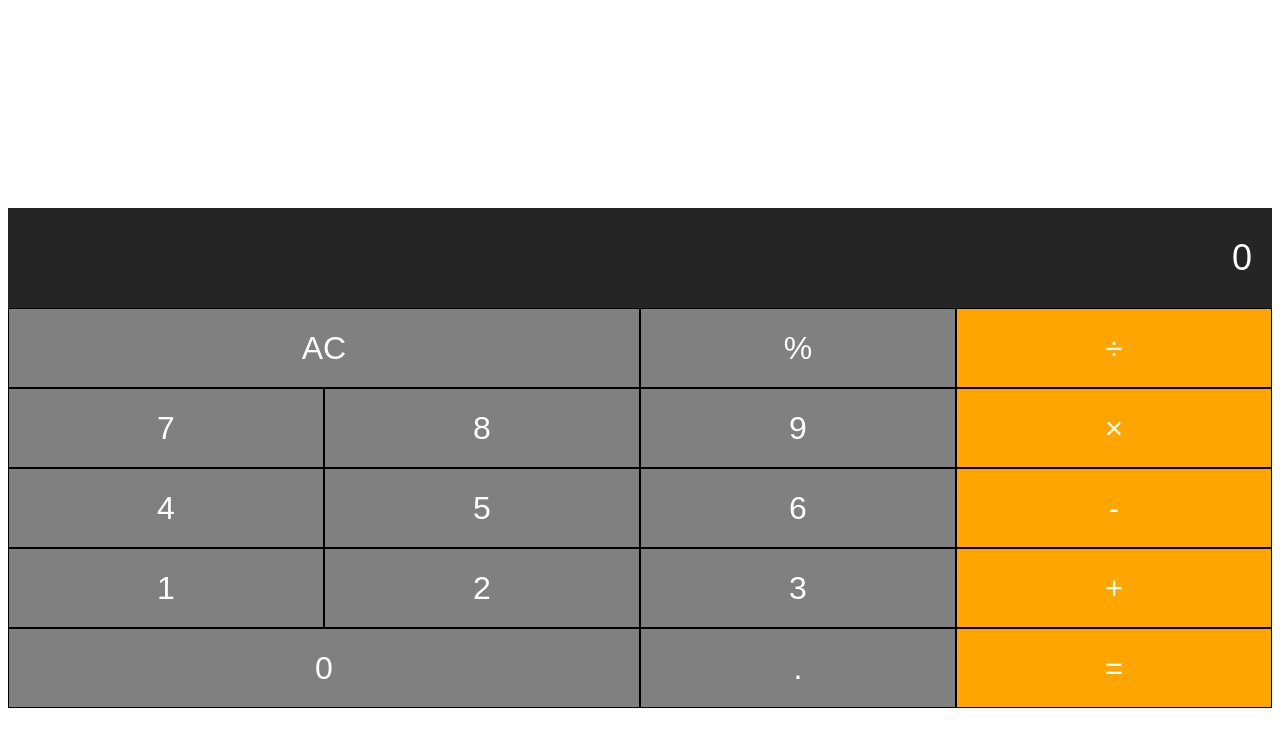
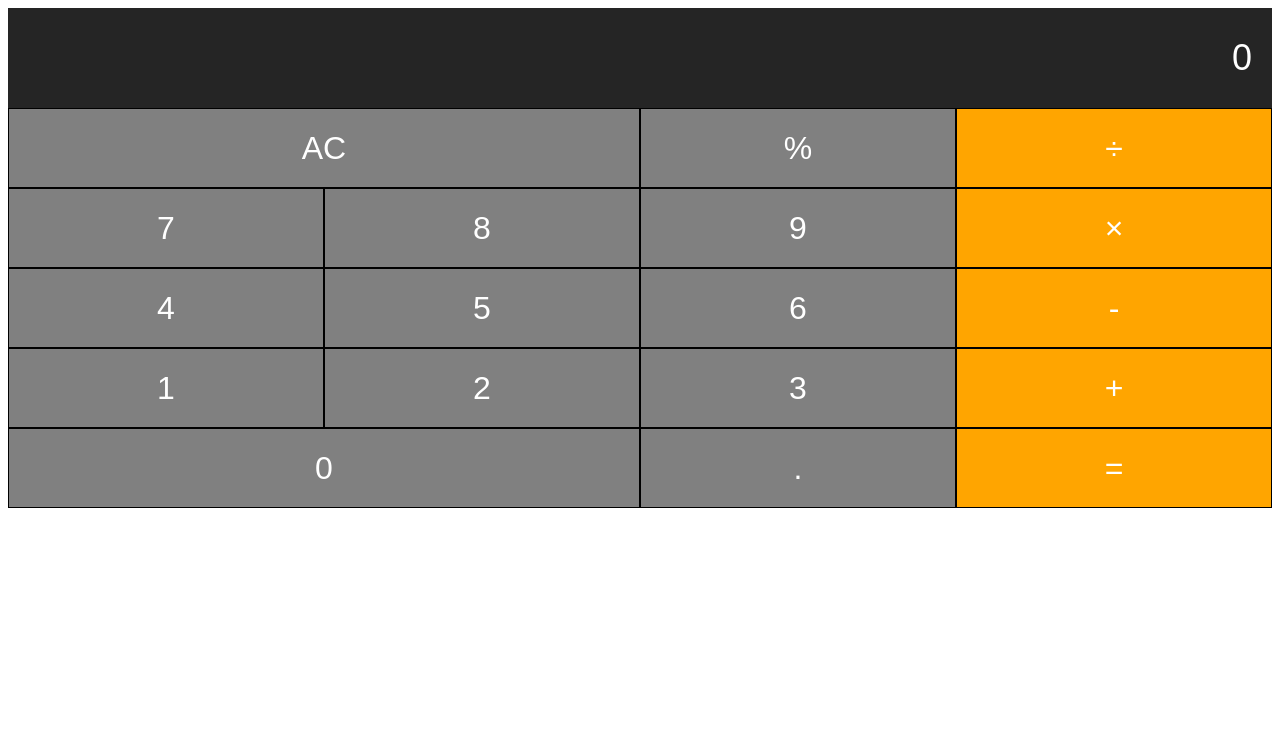
Before and after one commit to Kujih/Calculator, a plain HTML site: page index.html in a window 1280 px wide. Drawn offline with Linux system fonts and the light colour scheme.

Commit message:
Update stylesheet.css

```diff
--- a/stylesheet.css
+++ b/stylesheet.css
@@ -1,8 +1,7 @@
 .calculator{
     text-align: center;
     margin: 0 auto;
-    padding-top: 200px;
-}
+ }
 
 .calculator-screen{
     width: 100%;
```
